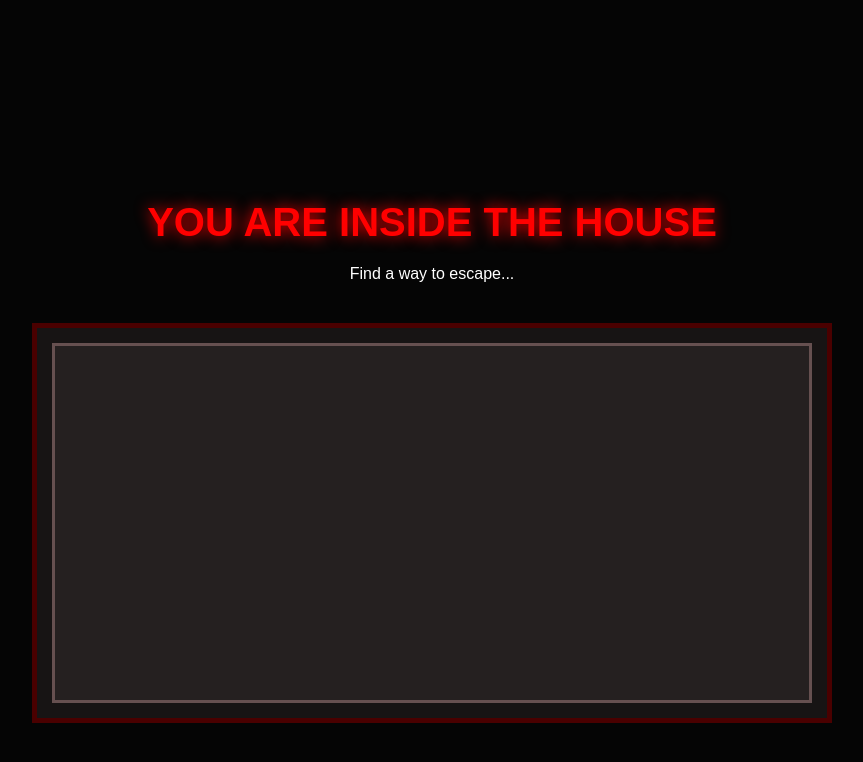
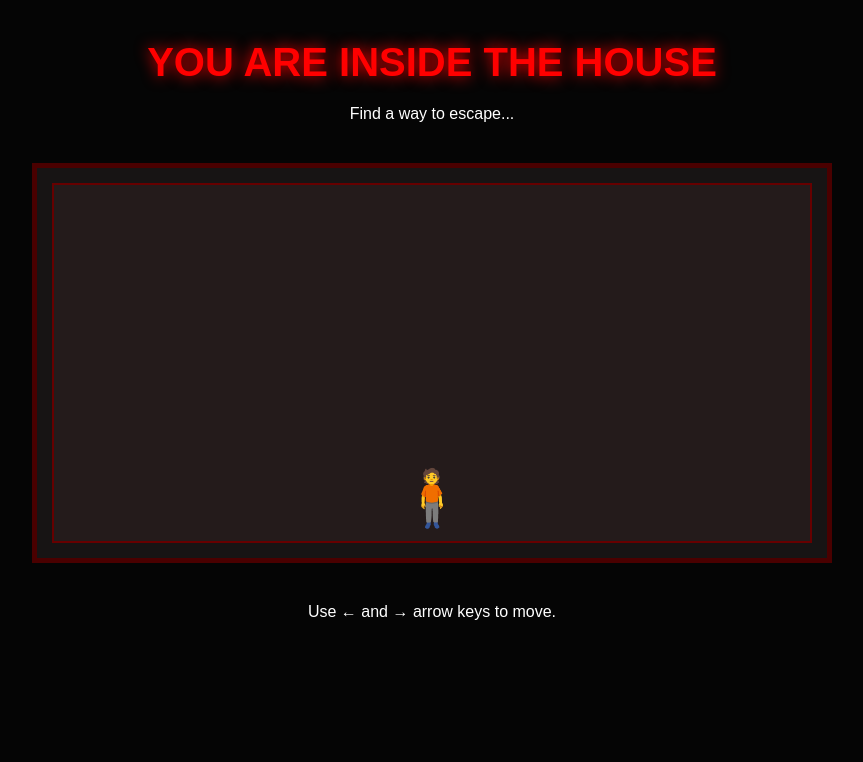
Before and after one commit to Hiba250/haunted-house-game, a plain HTML site: page index.html in a window 1280 px wide. Both pictures are taken after a click on the button "START GAME". Shown: the whole page, without its empty margins (208-1071 px from the left). Drawn offline with Linux system fonts and the light colour scheme.

Commit message:
add moving

```diff
--- a/index.html
+++ b/index.html
@@ -1,41 +1,65 @@
 
 <!DOCTYPE html>
 <html lang="en">
+
 <head>
     <meta charset="UTF-8">
-    <meta name="viewport" content="width=device-width, initial-scale=1.0">
+    <meta name="viewport"
+          content="width=device-width, initial-scale=1.0">
+
     <title>The Haunted House</title>
+
+    <!-- Connect CSS -->
     <link rel="stylesheet" href="style.css">
 </head>
+
 <body>
 
+    <!-- WELCOME SCREEN -->
     <div class="game-container" id="welcomeScreen">
 
         <h1>THE HAUNTED HOUSE</h1>
 
         <p class="story">
-            You entered the house...
-            The door closed behind you.
+            You entered the house...<br>
+            The door closed behind you.<br>
             Something is watching you.
         </p>
 
-        <button id="startButton">START GAME</button>
+        <button id="startButton" type="button">
+            START GAME
+        </button>
 
     </div>
+
+
+    <!-- GAME SCREEN -->
     <div class="game-screen" id="gameScreen">
 
         <h2>YOU ARE INSIDE THE HOUSE</h2>
 
         <p>Find a way to escape...</p>
 
+        <!-- HAUNTED HOUSE -->
         <div class="house">
 
-        <div class="room"></div>
+            <!-- ROOM -->
+            <div class="room">
+
+                <!-- PLAYER CHARACTER -->
+                <div id="player">🧍</div>
 
             </div>
 
         </div>
 
+        <p>Use ← and → arrow keys to move.</p>
+
+    </div>
+
+
+    <!-- Connect JavaScript -->
     <script src="script.js"></script>
+
 </body>
 </html>
--- a/script.js
+++ b/script.js
@@ -1,13 +1,46 @@
-const startButton = document.getElementById("startButton");
 
-const welcomeScreen = document.getElementById("welcomeScreen");
+document.addEventListener("DOMContentLoaded", function () {
 
-const gameScreen = document.getElementById("gameScreen");
+    const startButton = document.getElementById("startButton");
+    const welcomeScreen = document.getElementById("welcomeScreen");
+    const gameScreen = document.getElementById("gameScreen");
+    const player = document.getElementById("player");
+    const room = document.querySelector(".room");
 
-startButton.addEventListener("click", function() {
+    let playerX = 50;
 
-    welcomeScreen.style.display = "none";
+    console.log("Game JavaScript loaded!");
 
-    gameScreen.style.display = "block";
+    // START GAME button
+    startButton.addEventListener("click", function () {
+        console.log("START GAME clicked!");
+
+        welcomeScreen.style.display = "none";
+        gameScreen.style.display = "block";
+
+        playerX = 50;
+        player.style.left = playerX + "%";
+    });
+
+    // Keyboard movement
+    document.addEventListener("keydown", function (event) {
+
+        if (getComputedStyle(gameScreen).display === "none") {
+            return;
+        }
+
+        if (event.key === "ArrowRight") {
+            playerX += 3;
+            event.preventDefault();
+        }
+
+        if (event.key === "ArrowLeft") {
+            playerX -= 3;
+            event.preventDefault();
+        }
+
+        playerX = Math.max(5, Math.min(95, playerX));
+        player.style.left = playerX + "%";
+    });
 
 });
--- a/style.css
+++ b/style.css
@@ -60,11 +60,11 @@ h1 {
 
 .game-screen {
     display: none;
-    height: 100vh;
+    min-height: 100vh;
     background: #050505;
     color: red;
     text-align: center;
-    padding-top: 200px;
+    padding: 40px 15px;
 }
 
 .game-screen h2 {
@@ -79,7 +79,8 @@ h1 {
 
 /* Main haunted house area */
 .house {
-    width: 800px;
+    width: 100%;
+    max-width: 800px;
     height: 400px;
     background: #171414;
     border: 5px solid #4a0000;
@@ -87,10 +88,23 @@ h1 {
     padding: 15px;
 }
 
-/* First room */
+
+/* Haunted room */
 .room {
+    position: relative;
     width: 100%;
     height: 100%;
-    background: #252020;
-    border: 3px solid #665050;
+    background: #241b1b;
+    overflow: hidden;
+    border: 2px solid #660000;
 }
+
+/* Player character */
+#player {
+    position: absolute;
+    bottom: 10px;
+    left: 50%;
+    font-size: 55px;
+    transform: translateX(-50%);
+    z-index: 10;
+}
```
Lines whose indentation alone changed are shown as unchanged.
